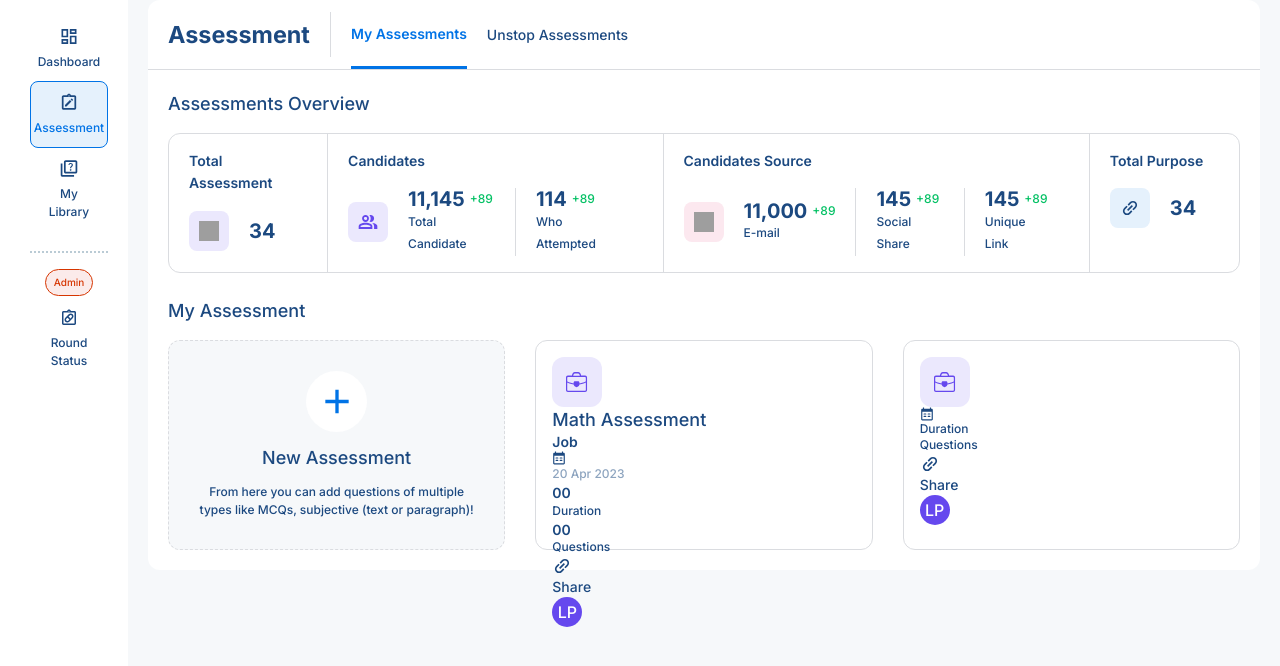
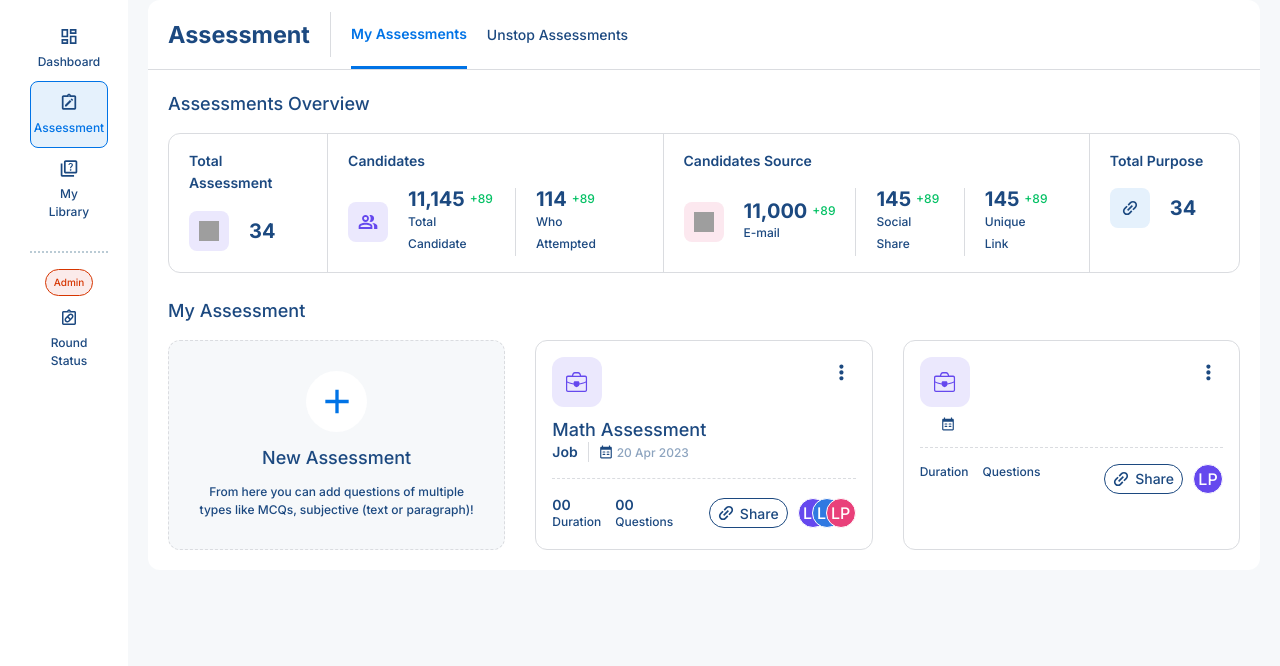
Before and after one commit to abhi-j0407/unstop-dashboard, a React (Vite) app: page / in a window 1280 px wide. Shown: the top 666 px of the page. Built offline with nearby package versions, Linux system fonts and the light colour scheme; grey boxes are pictures that could not be loaded.

Commit message:
Assignment desltop css added

```diff
--- a/src/components/Main/Assessments/Assessments.css
+++ b/src/components/Main/Assessments/Assessments.css
@@ -58,7 +58,20 @@
       min-width: 300px;
       height: 210px;
       padding: 16px;
+      position: relative;
       /* flex: 1; */
+
+      .options-icon {
+        position: absolute;
+        right: 0;
+        top: 0;
+        width: 30px;
+        aspect-ratio: 1;
+        margin-top: 16px;
+        margin-right: 16px;
+        display: grid;
+        place-items: center;
+      }
 
       .assessment-icon {
         background-color: #EBE8FD;
@@ -75,17 +88,30 @@
           font-size: 18px;
           font-weight: 500;
           line-height: 140%;
+          margin-top: 10px;
         }
 
         .info {
+          display: flex;
+          align-items: center;
+          gap: 10px;
+          padding-bottom: 16px;
+          border-bottom: 1px dashed #DADCE0;
 
           .purpose {
             font-size: 14px;
             font-weight: 600;
             line-height: 140%;
+            border-right: 1px solid #DADCE0;
+            padding-right: 10px;
+            width: fit-content;
           }
 
           .date {
+            display: flex;
+            align-items: center;
+            gap: 4px;
+
             > img {
               height: 14px;
               aspect-ratio: 1;
@@ -94,14 +120,22 @@
             > p {
               font-size: 12px;
               color: #8DA4BF;
-              ;
+              padding-top: 2px;
             }
           }
         }
 
         .details {
+          display: flex;
+          justify-content: space-between;
+          padding-top: 16px;
+
           .counts {
+            display: flex;
+            gap: 14px;
+
             .count {
+
               > p:first-child {
                 font-size: 14px;
                 font-weight: 600;
@@ -116,8 +150,20 @@
           }
 
           .share-links {
+            display: flex;
+            align-items: center;
+            gap: 10px;
+
             .link {
+              height: 30px;
+              display: flex;
+              align-items: center;
+              padding: 2px 8px 2px 6px;
+              gap: 4px;
+              border: 1px solid #1C4980;
+              border-radius: 50px;
               text-decoration: none;
+
               > img {
                 height: 20px;
                 aspect-ratio: 1;
@@ -130,16 +176,30 @@
             }
 
             .participants {
+              display: flex;
               .participant {
                 > p{
                   background-color: #6548EE;
                   color: #FFF;
+                  border: 1px solid #FFF;
                   width: 30px;
                   aspect-ratio: 1;
                   border-radius: 50px;
                   display: grid;
                   place-items: center;
                 }
+              }
+
+              .participant:nth-child(2) > p {
+                background-color: #3079E1;
+                margin-left: -16px;
+                z-index: 1;
+              }
+
+              .participant:nth-child(3) > p {
+                background-color: #E9407A;
+                margin-left: -16px;
+                z-index: 2;
               }
             }
           }
--- a/src/components/Main/Assessments/Assessments.jsx
+++ b/src/components/Main/Assessments/Assessments.jsx
@@ -9,6 +9,14 @@ const assessments = [
     duration: "00",
     questions: "00",
     participants: [
+      {
+        name: "Lokesh Pal",
+        photo: "",
+      },
+      {
+        name: "Lokesh Pal",
+        photo: "",
+      },
       {
         name: "Lokesh Pal",
         photo: "",
@@ -50,6 +58,9 @@ const Assessments = () => {
             <div className="assessment-icon">
               <img src="/assets/menu/briefcase.svg" alt={assessment.title} />
             </div>
+            <div className="options-icon">
+              <img src="/assets/menu/3 dot.svg" alt="" />
+            </div>
             <div className="assessment-main">
               <h4>{assessment.title}</h4>
               <div className="info">
@@ -72,10 +83,7 @@ const Assessments = () => {
                 </div>
                 <div className="share-links">
                   <a href="#" className="link">
-                    <img
-                      src="/assets/menu/link.svg"
-                      alt="share_icon"
-                    />
+                    <img src="/assets/menu/link.svg" alt="share_icon" />
                     <p>Share</p>
                   </a>
                   <div className="participants">
```
Also changed, not shown: public/assets/menu/3 dot.svg (added).
